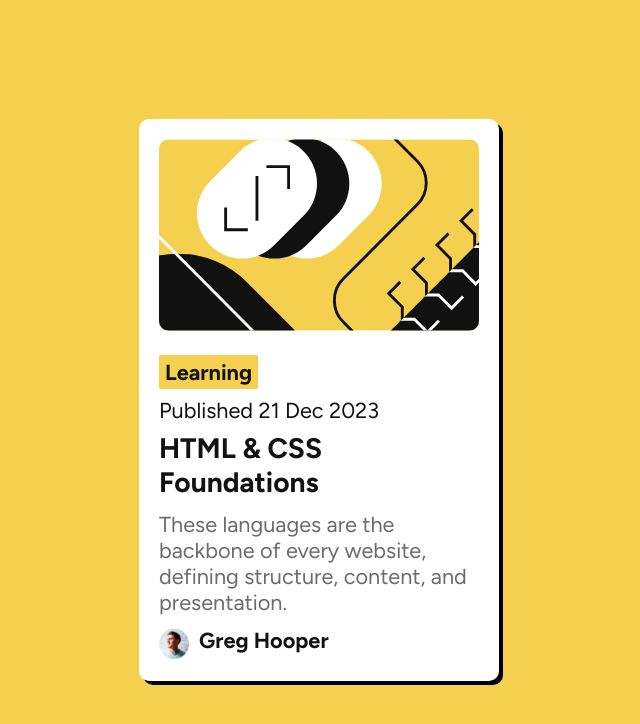
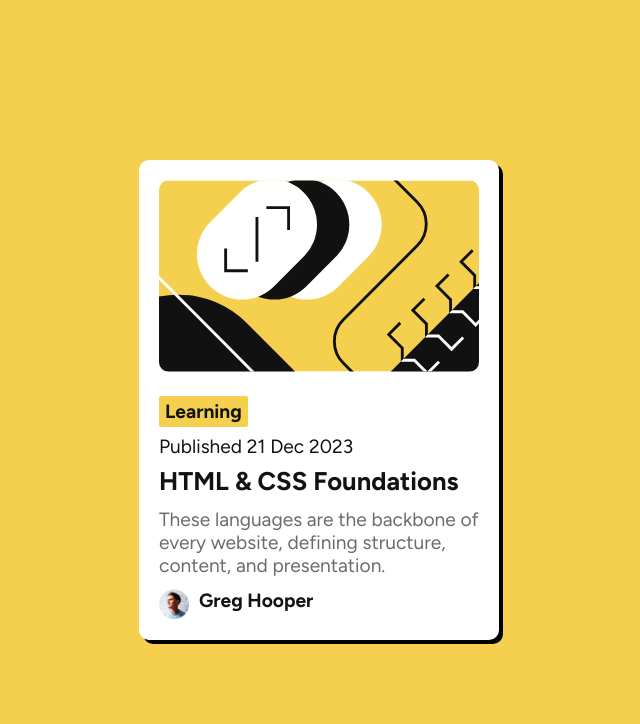
Before and after one commit to AllisonFavour/fm-challenge2, a plain HTML site: page index.html in a window 1280 px wide. Shown: the whole page, without its empty margins (321-961 px from the left). Drawn offline with Linux system fonts and the light colour scheme.

Commit message:
Adjusting the font size viewport units in the css file.

```diff
--- a/style.css
+++ b/style.css
@@ -46,7 +46,7 @@ body {
 .article > :nth-child(1) {
   background-color: var(--yellow);
   color: var(--dark-gray-950);
-  font-size: 1.7vw;
+  font-size: 1.5vw;
   font-weight: bold;
   display: inline-block;
   padding: 4px 6px;
@@ -56,13 +56,13 @@ body {
 
 .article :nth-child(2) {
   color: var(--dark-gray-950);
-  font-size: 1.7vw;
+  font-size: 1.5vw;
   margin-bottom: 8px;
 }
 
 .article :nth-child(3) {
   color: var(--dark-gray-950);
-  font-size: 2.2vw;
+  font-size: 2vw;
   font-weight: bold;
 }
 
@@ -73,7 +73,7 @@ body {
 
 .article :nth-child(4) {
   color: var(--light-gray-500);
-  font-size: 1.7vw;
+  font-size: 1.5vw;
   margin-block: 12px;
 }
 
@@ -89,6 +89,6 @@ body {
 }
 
 .avatar-name > p {
-  font-size: 0.8vw;
+  font-size: 0.6vw;
   font-weight: bold;
 }
```
